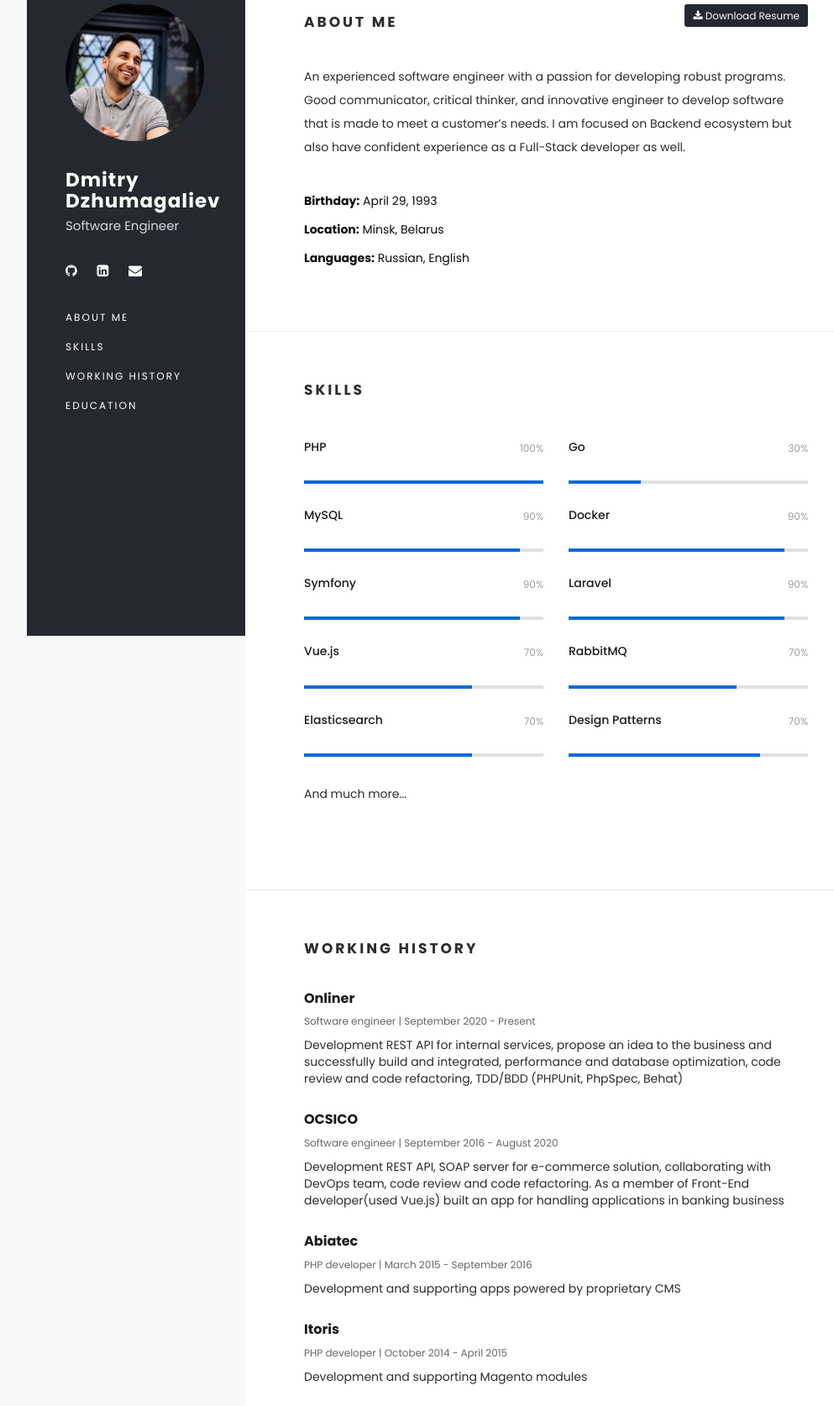
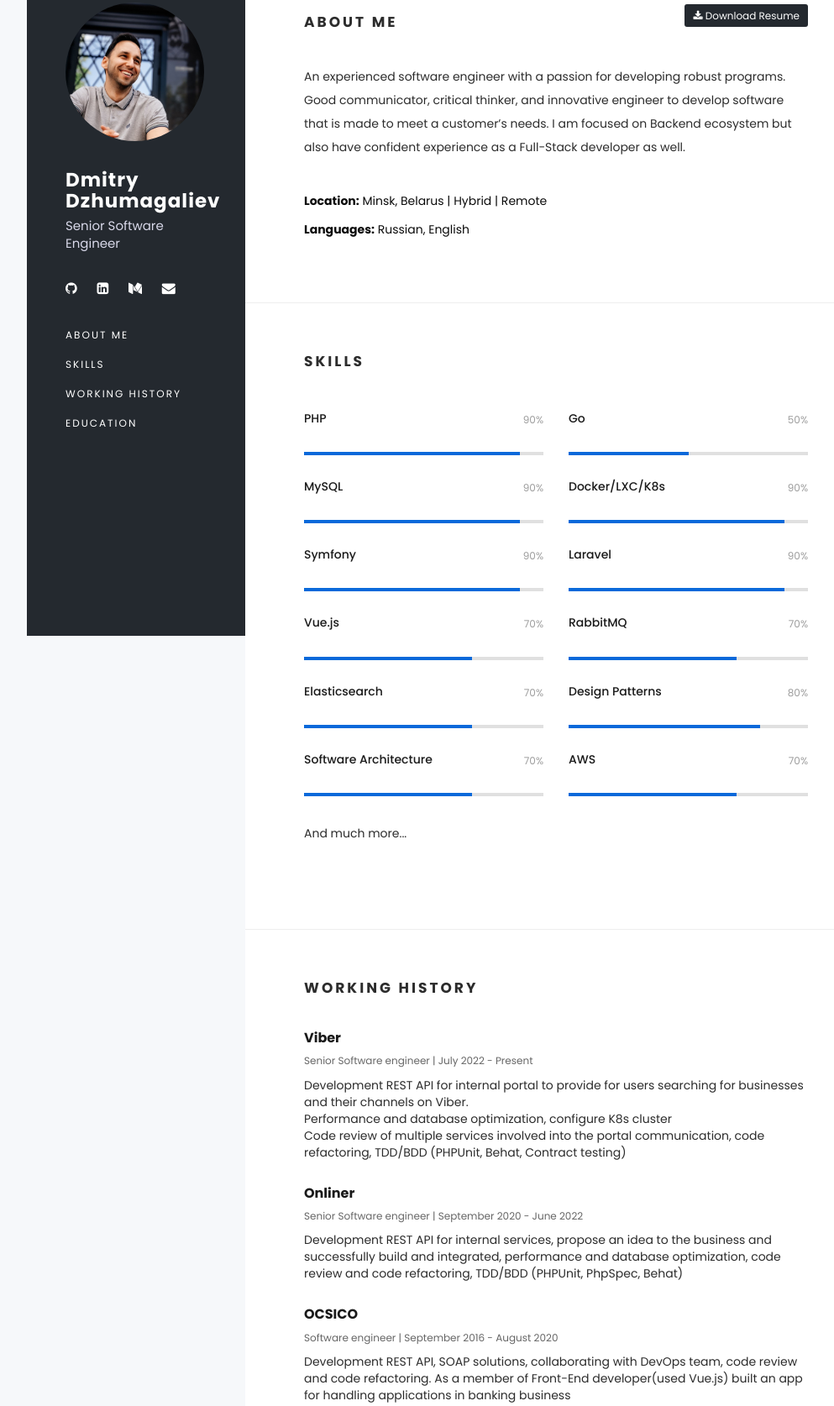
Before and after one commit to judimator/judimator.github.io, a plain HTML site: page index.html in a window 1280 px wide. Shown: the part 43-1717 px from the top of the page at 84% size, without its empty margins (108-1101 px from the left). Drawn offline with nearby package versions, Linux system fonts and the light colour scheme; some packages are replaced by stand-ins of ours; a script that the page names is missing.

Commit message:
Update CV

```diff
--- a/assets/css/style.css
+++ b/assets/css/style.css
@@ -352,7 +352,7 @@ li {
 .resume .resume-item {
     background: #FFF;
     margin-top: 30px;
-    max-height: 140px;
+    max-height: 160px;
     overflow: hidden;
 }
 
--- a/index.html
+++ b/index.html
@@ -34,7 +34,7 @@
         </div>
         <div class="name">
             <h1>Dmitry Dzhumagaliev</h1>
-            <span>Software Engineer</span>
+            <span>Senior Software Engineer</span>
         </div>
         <div class="social-icons">
             <ul>
@@ -46,6 +46,11 @@
                 <li>
                     <a href="https://linkedin.com/in/dmitry-jumagaliev" target="_blank">
                         <i class="fa fa-linkedin-square" aria-hidden="true"></i>
+                    </a>
+                </li>
+                <li>
+                    <a href="https://medium.com/@judimator" target="_blank">
+                        <i class="fa fa-medium" aria-hidden="true"></i>
                     </a>
                 </li>
                 <li>
@@ -79,8 +84,7 @@
                     Good communicator, critical thinker, and innovative engineer to develop software that is made to meet a customer’s  needs.
                     I am focused on Backend ecosystem but also have confident experience as a Full-Stack developer as well.</p>
                 <ul class="info">
-                    <li><strong>Birthday:</strong> April 29, 1993</li>
-                    <li><strong>Location:</strong> Minsk, Belarus</li>
+                    <li><strong>Location:</strong> Minsk, Belarus | Hybrid | Remote</li>
                     <li><strong>Languages:</strong> Russian, English</li>
                 </ul>
             </div>
@@ -94,22 +98,22 @@
                     <div class="col-md-6 col-sm-6 col-xs-12 item">
                         <div class="skill-info clearfix">
                             <h3 class="pull-left">PHP</h3>
-                            <span class="pull-right">100%</span>
+                            <span class="pull-right">90%</span>
                         </div>
                         <div class="progress">
-                            <div class="progress-bar" role="progressbar" aria-valuenow="100" aria-valuemin="0"
-                                 aria-valuemax="100" style="width:100%">
+                            <div class="progress-bar" role="progressbar" aria-valuenow="90" aria-valuemin="0"
+                                 aria-valuemax="100" style="width:90%">
                             </div>
                         </div>
                     </div>
                     <div class="col-md-6 col-sm-6 col-xs-12 item">
                         <div class="skill-info clearfix">
                             <h3 class="pull-left">Go</h3>
-                            <span class="pull-right">30%</span>
+                            <span class="pull-right">50%</span>
                         </div>
                         <div class="progress">
-                            <div class="progress-bar" role="progressbar" aria-valuenow="30" aria-valuemin="0"
-                                 aria-valuemax="100" style="width:30%">
+                            <div class="progress-bar" role="progressbar" aria-valuenow="50" aria-valuemin="0"
+                                 aria-valuemax="100" style="width:50%">
                             </div>
                         </div>
                     </div>
@@ -126,7 +130,7 @@
                     </div>
                     <div class="col-md-6 col-sm-6 col-xs-12 item">
                         <div class="skill-info clearfix">
-                            <h3 class="pull-left">Docker</h3>
+                            <h3 class="pull-left">Docker/LXC/K8s</h3>
                             <span class="pull-right">90%</span>
                         </div>
                         <div class="progress">
@@ -193,11 +197,33 @@
                     <div class="col-md-6 col-sm-6 col-xs-12 item">
                         <div class="skill-info clearfix">
                             <h3 class="pull-left">Design Patterns</h3>
+                            <span class="pull-right">80%</span>
+                        </div>
+                        <div class="progress">
+                            <div class="progress-bar" role="progressbar" aria-valuenow="80" aria-valuemin="0"
+                                 aria-valuemax="100" style="width:80%">
+                            </div>
+                        </div>
+                    </div>
+                    <div class="col-md-6 col-sm-6 col-xs-12 item">
+                        <div class="skill-info clearfix">
+                            <h3 class="pull-left">Software Architecture</h3>
+                            <span class="pull-right">70%</span>
+                        </div>
+                        <div class="progress">
+                            <div class="progress-bar" role="progressbar" aria-valuenow="70" aria-valuemin="0"
+                                 aria-valuemax="100" style="width:70%">
+                            </div>
+                        </div>
+                    </div>
+                    <div class="col-md-6 col-sm-6 col-xs-12 item">
+                        <div class="skill-info clearfix">
+                            <h3 class="pull-left">AWS</h3>
                             <span class="pull-right">70%</span>
                         </div>
                         <div class="progress">
                             <div class="progress-bar" role="progressbar" aria-valuenow="80" aria-valuemin="0"
-                                 aria-valuemax="100" style="width:80%">
+                                 aria-valuemax="100" style="width:70%">
                             </div>
                         </div>
                     </div>
@@ -216,8 +242,18 @@
             <div class="row">
                 <div class="col-md-12 col-sm-12 col-xs-12">
                     <div class="top-item resume-item">
+                        <h2>Viber</h2>
+                        <span>Senior Software engineer | July 2022 - Present</span>
+                        <p>Development REST API for internal portal to provide for users searching for businesses and their channels on Viber.</p>
+                        <p>Performance and database optimization, configure K8s cluster</p>
+                        <p>Code review of multiple services involved into the portal communication, code refactoring,
+                            TDD/BDD (PHPUnit, Behat, Contract testing)</p>
+                    </div>
+                </div>
+                <div class="col-md-12 col-sm-12 col-xs-12">
+                    <div class="resume-item">
                         <h2>Onliner</h2>
-                        <span>Software engineer | September 2020 - Present</span>
+                        <span>Senior Software engineer | September 2020 - June 2022</span>
                         <p>Development REST API for internal services, propose an idea to the business and successfully
                             build and integrated, performance and database optimization, code review and code refactoring,
                             TDD/BDD (PHPUnit, PhpSpec, Behat)</p>
@@ -227,7 +263,7 @@
                     <div class="resume-item">
                         <h2>OCSICO</h2>
                         <span>Software engineer | September 2016 - August 2020</span>
-                        <p>Development REST API, SOAP server for e-commerce solution, collaborating with DevOps team,
+                        <p>Development REST API, SOAP solutions, collaborating with DevOps team,
                             code review and code refactoring. As a member of Front-End developer(used Vue.js) built an
                             app for handling applications in banking business</p>
                     </div>
```
Also changed, not shown: 1 other file.
